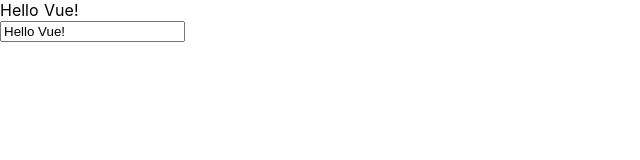
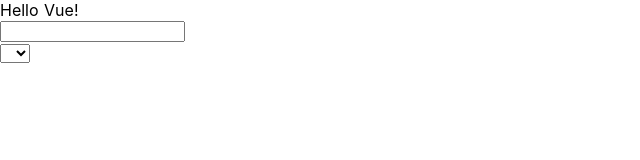
Before and after one commit to atbee/vue-nuxt-learning, a Nuxt app in the folder ep1/: page / in a window 1280 px wide. Shown: the top 160 px of the page, without its empty margins (0-640 px from the left). Built offline with nearby package versions, Linux system fonts and the light colour scheme.

Commit message:
Using v-model with number :bee:

```diff
--- a/ep1/pages/index.vue
+++ b/ep1/pages/index.vue
@@ -2,7 +2,12 @@
   <div>
     <span>{{ message }}</span>
     <br />
-    <input type="text" v-model="message" />
+    <input type="number" v-model.number="message" />
+    <p>{{ selected }}</p>
+    <select v-model="selected">
+      <option value="1">1</option>
+      <option value="2">2</option>
+    </select>
   </div>
 </template>
 
@@ -10,7 +15,8 @@
 export default {
   data() {
     return {
-      message: 'Hello Vue!'
+      message: 'Hello Vue!',
+      selected: null
     }
   }
 }
```
